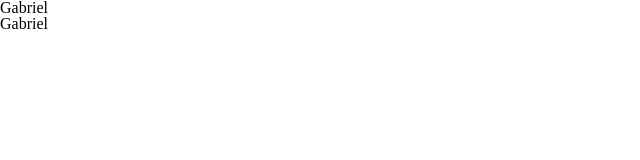
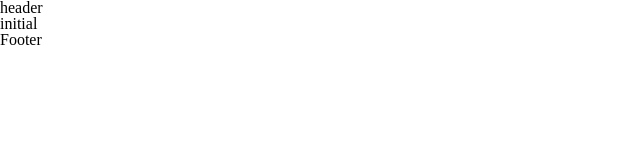
Before and after one commit to gabriel-victor933/projeto-ecommerce-front, a React (Vite) app: page / in a window 1280 px wide. Shown: the top 160 px of the page, without its empty margins (0-640 px from the left). Built offline with nearby package versions, Linux system fonts and the light colour scheme.

Commit message:
feat: adding pages files

```diff
--- a/src/App.jsx
+++ b/src/App.jsx
@@ -1,11 +1,25 @@
+import { BrowserRouter,Routes,Route } from "react-router-dom"
+import {Suspense, lazy} from "react"
 
 function App() {
 
   return (
-    <div>
-      <h1>Gabriel</h1>
-      <h2>Gabriel</h2>
-    </div>
+    <BrowserRouter>
+    <div>header</div>
+    <Suspense fallback={<div>Loading...</div>}>
+      <Routes>
+        <Route path="/" element={<div>initial</div>} />
+        <Route path="/hair" element={<div>hair</div>} />
+        <Route path="/body" element={<div>body</div>} />
+        <Route path="/face" element={<div>face</div>} />
+        <Route path="/kits" element={<div>kits</div>} />
+        <Route path="/about" element={<div>about</div>} />
+        <Route path="/contact" element={<div>contact</div>} />
+        <Route path="/checkout" element={<div>checkout</div>} />
+      </Routes>
+      </Suspense>
+      <div>Footer</div>
+    </BrowserRouter>
   )
 }
 
--- /dev/null
+++ b/src/pages/Main.jsx
@@ -0,0 +1,6 @@
+
+export default function Main() {
+  return (
+    <div>Main</div>
+  )
+}
```
Also changed, not shown: src/components/Footer.jsx (added, +7 -0 lines), src/components/Header.jsx (added, +7 -0 lines), src/pages/About.jsx (added, +7 -0 lines), src/pages/Body.jsx (added, +7 -0 lines), src/pages/Checkout.jsx (added, +7 -0 lines), src/pages/Contact.jsx (added, +7 -0 lines), src/pages/Face.jsx (added, +7 -0 lines), src/pages/Hair.jsx (added, +7 -0 lines), src/pages/Kits.jsx (added, +7 -0 lines).
